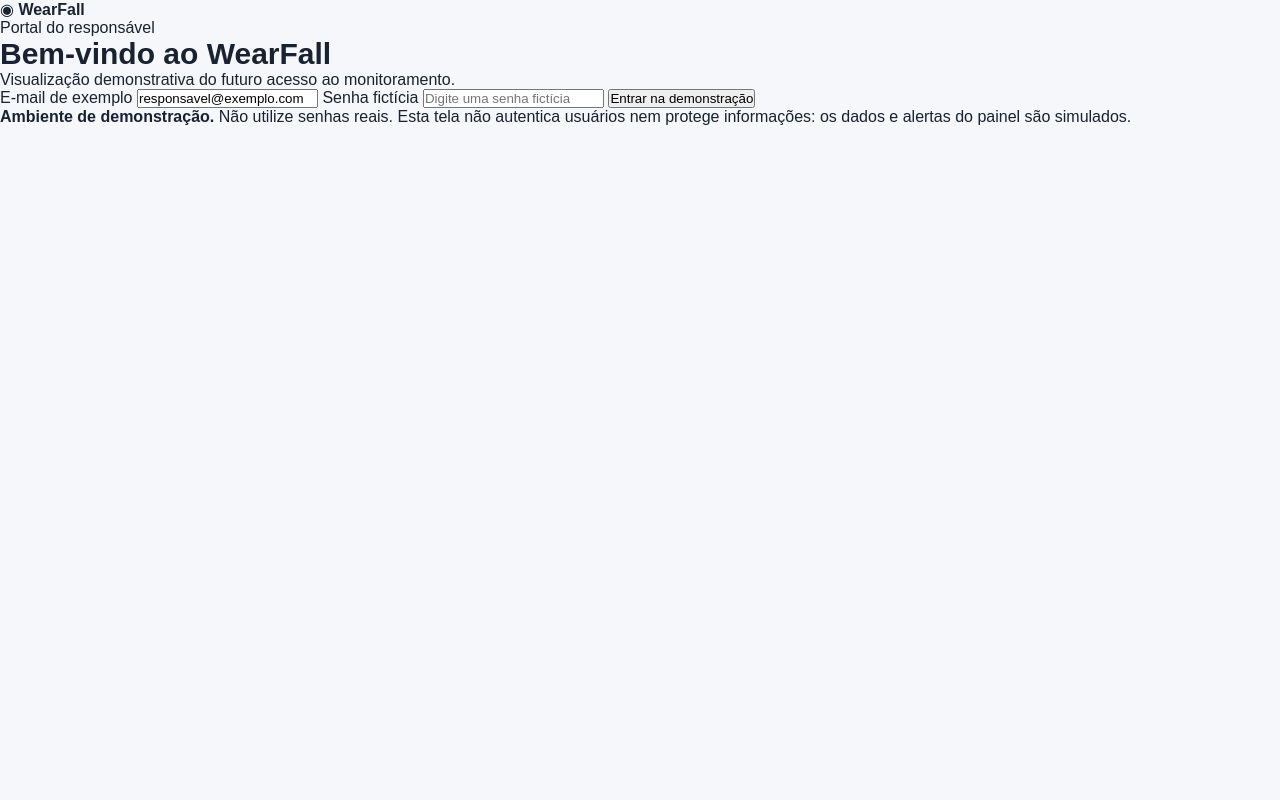
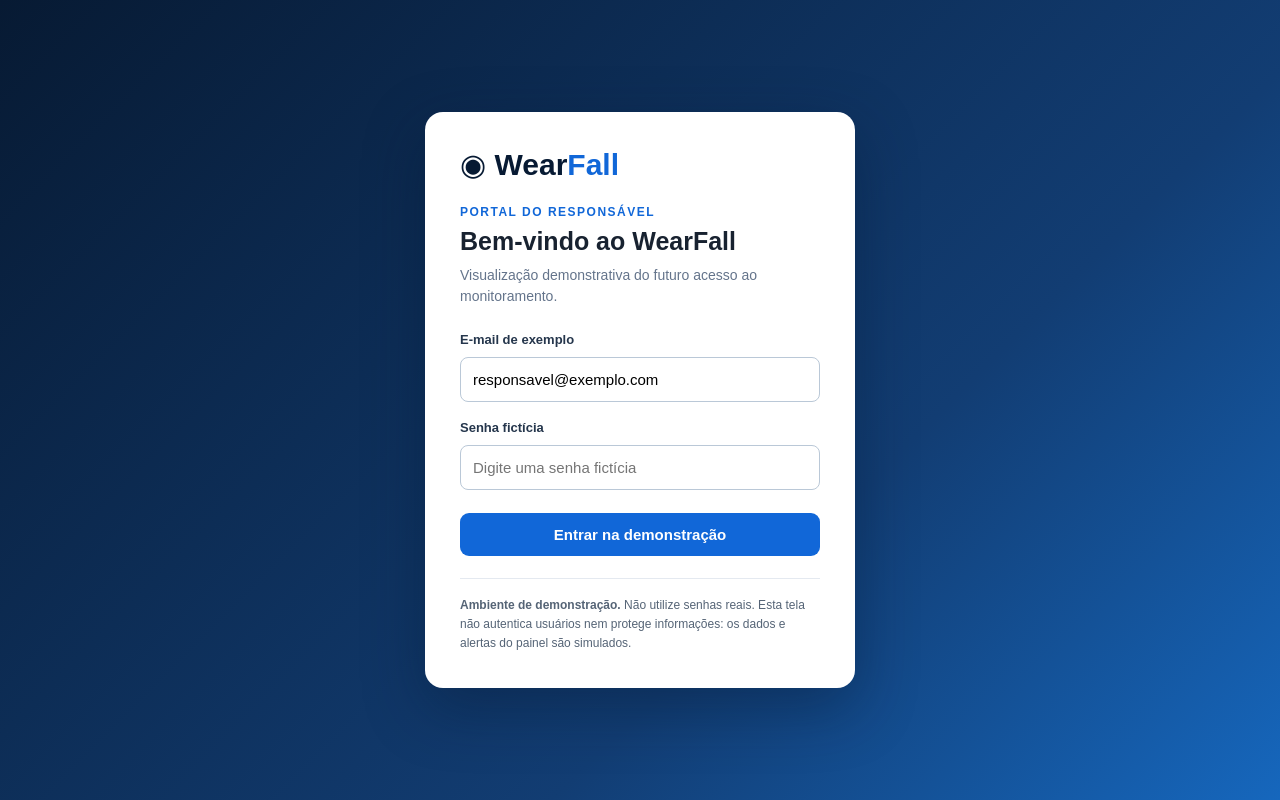
Before and after one commit to CAIOanx/WearFall-Dashboard-Online, a plain HTML site: page index.html in a window 1280 px wide. Drawn offline with Linux system fonts and the light colour scheme.

Commit message:
feat: adicionar tela de entrada demonstrativa ao WearFall

```diff
--- a/style.css
+++ b/style.css
@@ -15,3 +15,25 @@
 .demo-notice strong {font-weight:800}
 .actions button:hover:not(:disabled){filter:brightness(.96)}
 .actions button:focus-visible,.nav:focus-visible{outline:3px solid #65a8f5;outline-offset:2px}
+
+
+/* Acesso demonstrativo: nao implementa autenticacao real. */
+[hidden]{display:none!important}
+.login-screen{min-height:100vh;display:grid;place-items:center;padding:28px;background:linear-gradient(135deg,#071a33 0%,#123d73 65%,#1667bd 100%)}
+.login-card{width:min(100%,430px);background:#fff;border-radius:18px;padding:35px;box-shadow:0 20px 60px #061a3466}
+.login-logo{font-size:30px;color:#071a33;margin-bottom:23px}
+.login-logo span{color:#1167d8}
+.login-eyebrow{text-transform:uppercase;letter-spacing:1.5px;color:#1167d8;font-weight:700;font-size:12px;margin-bottom:8px}
+.login-card h1{font-size:25px;margin-bottom:9px}
+.login-subtitle{color:#64748b;line-height:1.5;font-size:14px;margin-bottom:25px}
+#login-form{display:flex;flex-direction:column;gap:10px}
+#login-form label{font-weight:700;font-size:13px;color:#25364c}
+#login-form input{height:45px;border:1px solid #bac8d7;border-radius:8px;padding:0 12px;font-size:15px;width:100%;margin-bottom:8px;background:white}
+#login-form input:focus-visible{outline:3px solid #93c5fd;outline-offset:1px}
+.login-submit{background:#1167d8;border:0;border-radius:9px;color:white;font-size:15px;font-weight:700;padding:13px;cursor:pointer;margin-top:5px}
+.login-submit:hover{background:#0c57b8}
+.login-submit:focus-visible,.logout-button:focus-visible{outline:3px solid #93c5fd;outline-offset:2px}
+.login-warning{border-top:1px solid #e4e9f0;margin-top:22px;padding-top:17px;font-size:12px;color:#556476;line-height:1.6}
+.logout-button{display:block;margin-top:9px;background:#20466e;border:1px solid #7294bc;border-radius:6px;color:#fff;padding:7px 9px;cursor:pointer;font-size:12px}
+.logout-button:hover{background:#2a5989}
+@media(max-width:480px){.login-card{padding:25px}.login-card h1{font-size:22px}}
```
